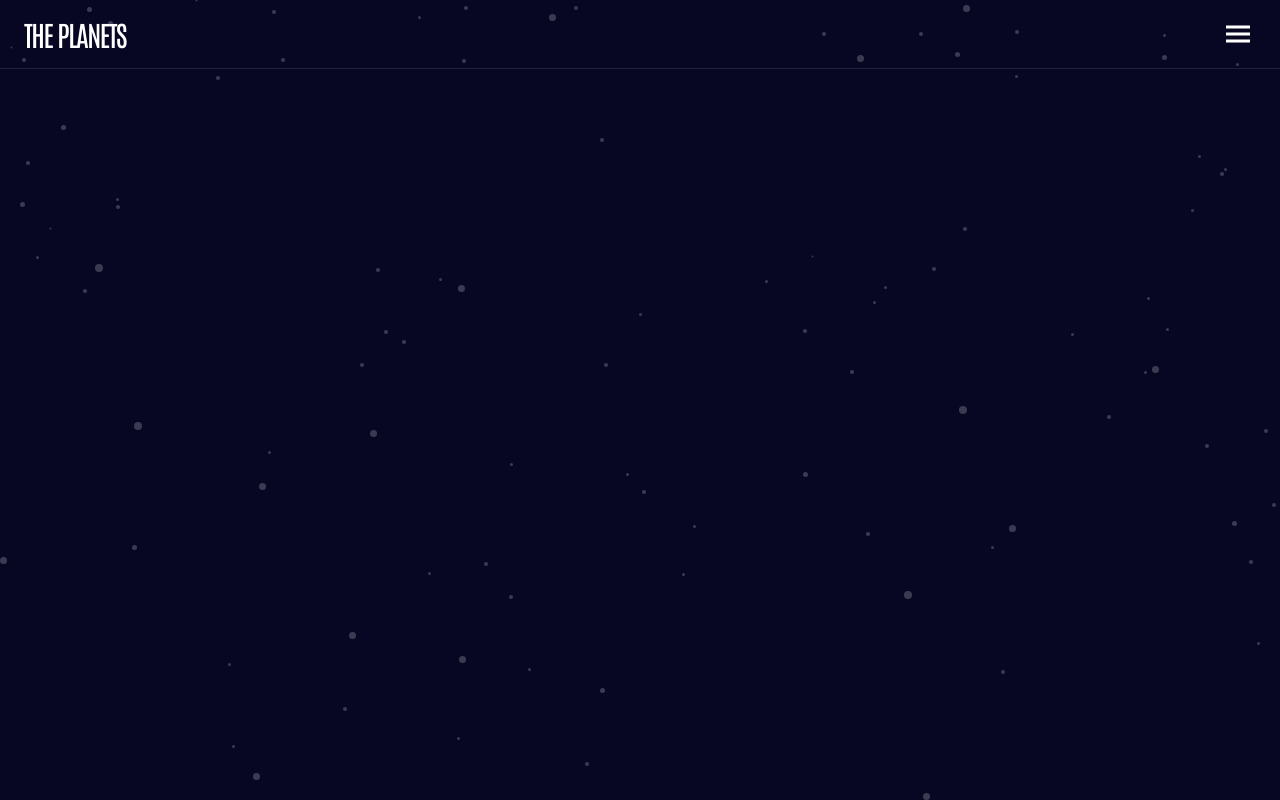
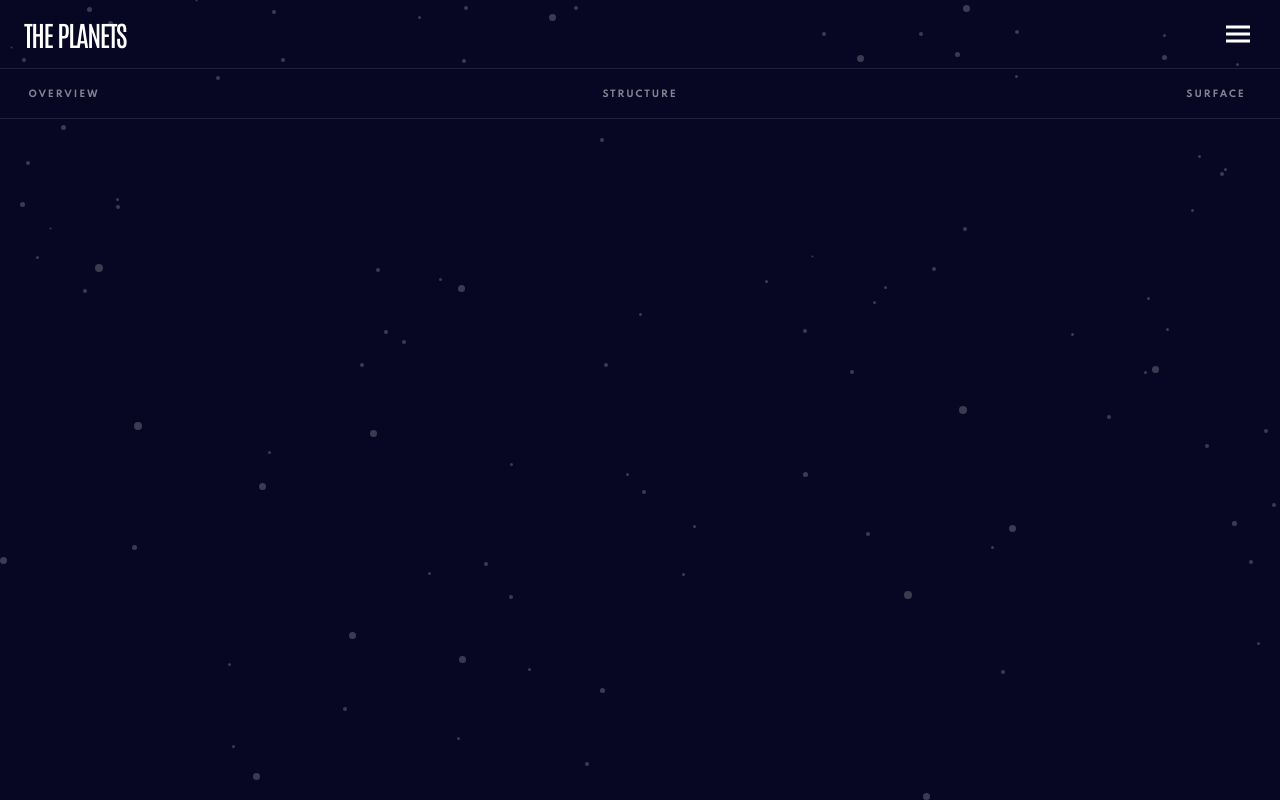
Before and after one commit to babs20/planets-fact-site, a Next.js app: page / in a window 1280 px wide. Built offline with nearby package versions, Linux system fonts and the light colour scheme.

Commit message:
change html structure to add SectionMenu

```diff
--- a/pages/index.tsx
+++ b/pages/index.tsx
@@ -1,5 +1,13 @@
 import Header from '../components/Header';
+import SectionMenu from '../components/SectionMenu';
 
 export default function Home() {
-  return <Header />;
+  return (
+    <>
+      <Header />
+      <main>
+        <SectionMenu />
+      </main>
+    </>
+  );
 }
```
